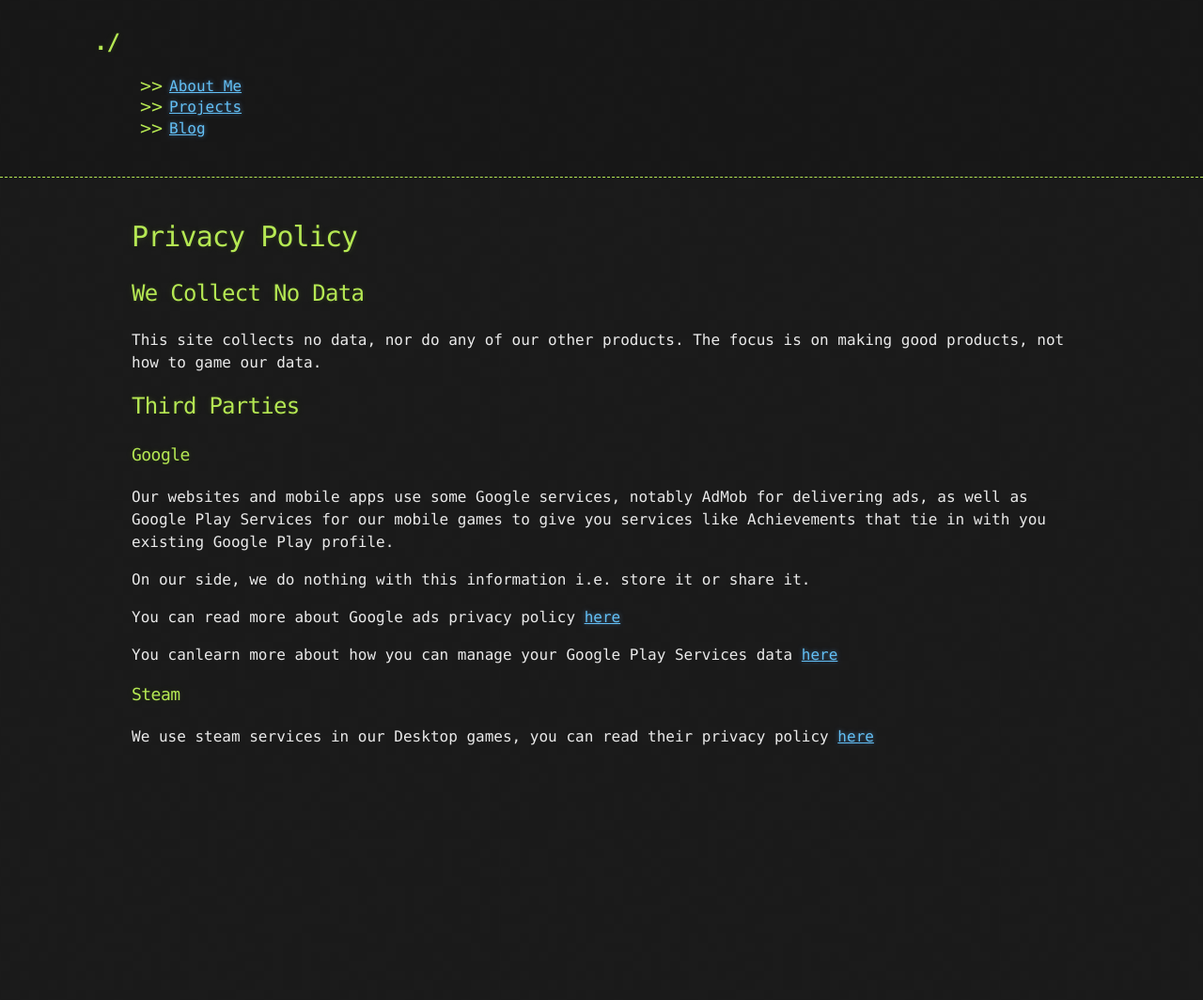
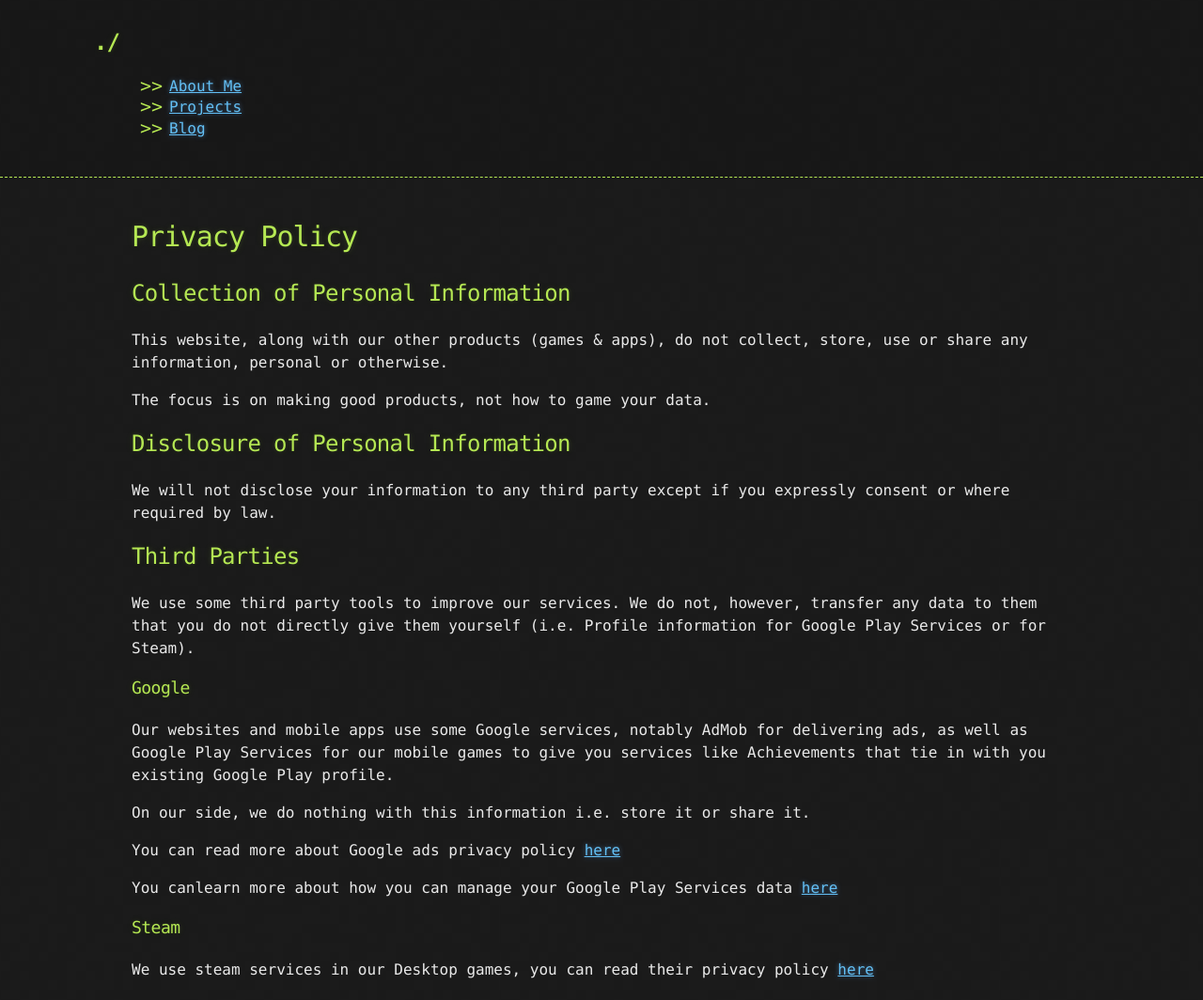
Before and after one commit to HubbleCommand/HubbleCommand.github.io, a Jekyll site: the page built from privacy.md, in a window 1280 px wide. Shown: the whole page at 94% size. Built offline with Jekyll 4.4.1, drawn with Linux system fonts in a browser that asks for light colours; nearby versions of some CDN libraries; before the commit the page ends 900 px from its top, so only the background shows below that.

Commit message:
privacy more

```diff
--- a/privacy.md
+++ b/privacy.md
@@ -4,10 +4,18 @@ layout: default
 title: Privacy Policy
 ---
 # Privacy Policy
-## We Collect No Data
-This site collects no data, nor do any of our other products. The focus is on making good products, not how to game our data.
+## Collection of Personal Information
+
+This website, along with our other products (games & apps), do not collect, store, use or share any information, personal or otherwise.
+
+The focus is on making good products, not how to game your data.
+
+## Disclosure of Personal Information
+
+We will not disclose your information to any third party except if you expressly consent or where required by law.
 
 ## Third Parties
+We use some third party tools to improve our services. We do not, however, transfer any data to them that you do not directly give them yourself (i.e. Profile information for Google Play Services or for Steam).
 
 ### Google
 Our websites and mobile apps use some Google services, notably AdMob for delivering ads, as well as Google Play Services for our mobile games to give you services like Achievements that tie in with you existing Google Play profile.
```
